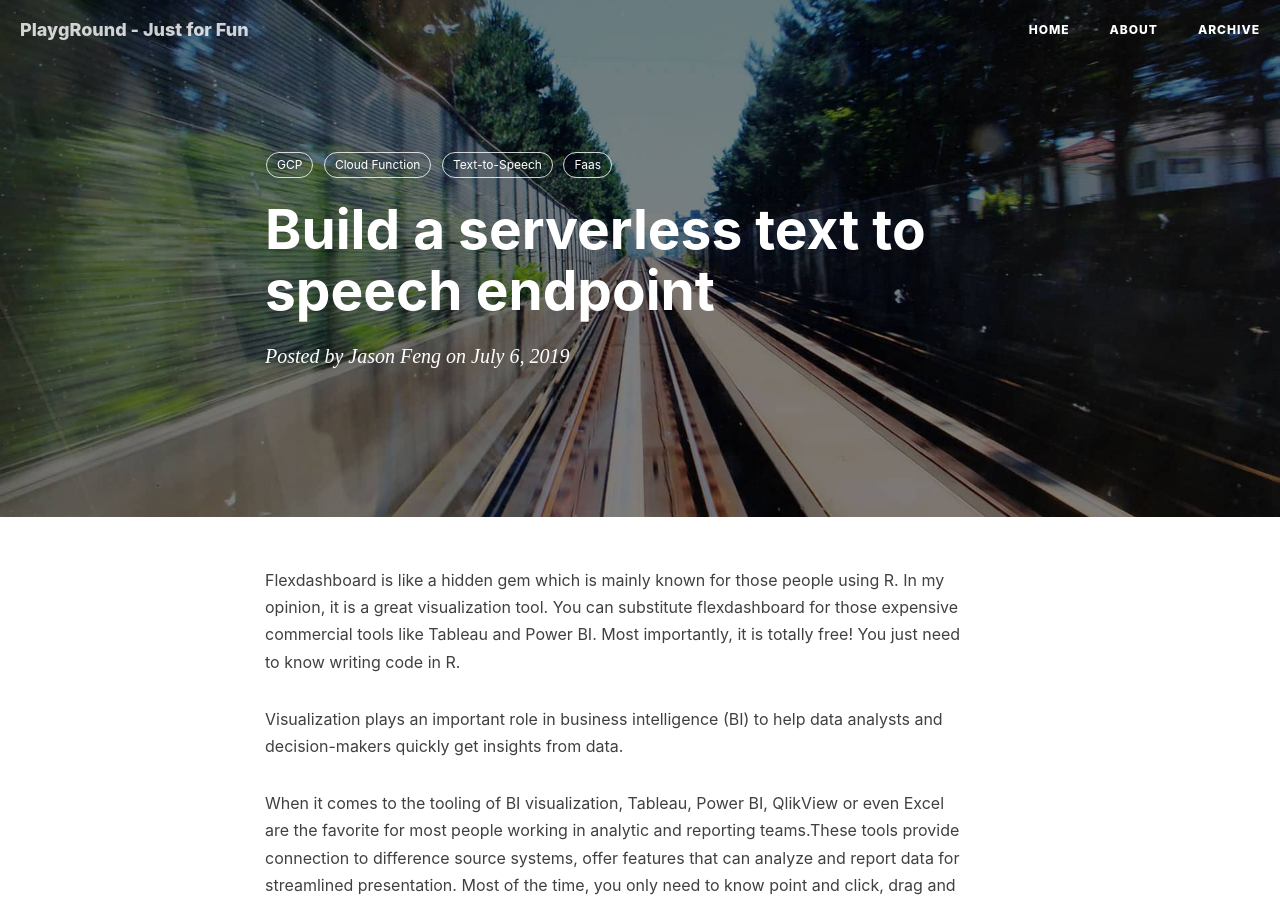
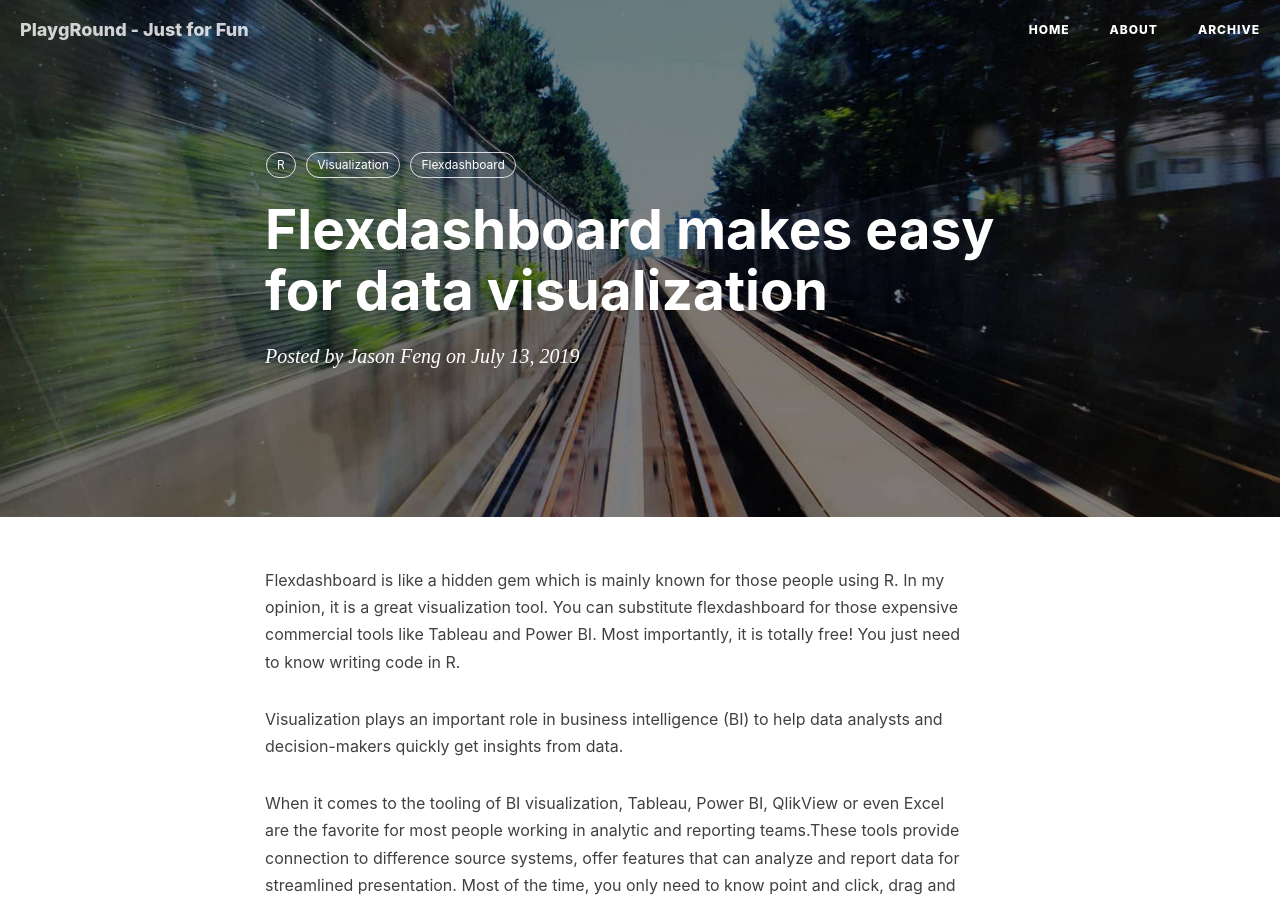
Before and after one commit to q15928/q15928.github.io, a Jekyll site: the page built from _posts/2019-07-13-r-flexdashboard-trees.md, in a window 1280 px wide and 900 px high. Built offline with Jekyll 4.4.1, drawn with Linux system fonts in a browser that asks for light colours; nearby versions of some CDN libraries; comment, search, counter and statistics services are not loaded; some of the changed text lies outside the part shown.

Commit message:
fix typo

```diff
--- a/_posts/2019-07-13-r-flexdashboard-trees.md
+++ b/_posts/2019-07-13-r-flexdashboard-trees.md
@@ -1,15 +1,14 @@
 ---
 layout:     post
-title:      "Build a serverless text to speech endpoint"
-date:       2019-07-06 12:00:00
+title:      "Flexdashboard makes easy for data visualization"
+date:       2019-07-13 12:00:00
 author:     "Jason Feng"
 header-img: "img/post-bg-2015.jpg"
 excerpt_separator: <!--more-->
 tags:
-    - GCP
-    - Cloud Function
-    - Text-to-Speech
-    - Faas
+    - R
+    - Visualization
+    - Flexdashboard
 ---
 
 Flexdashboard is like a hidden gem which is mainly known for those people using R. In my opinion, it is a great visualization tool. You can substitute flexdashboard for those expensive commercial tools like Tableau and Power BI. Most importantly, it is totally free! You just need to know writing code in R.
```
